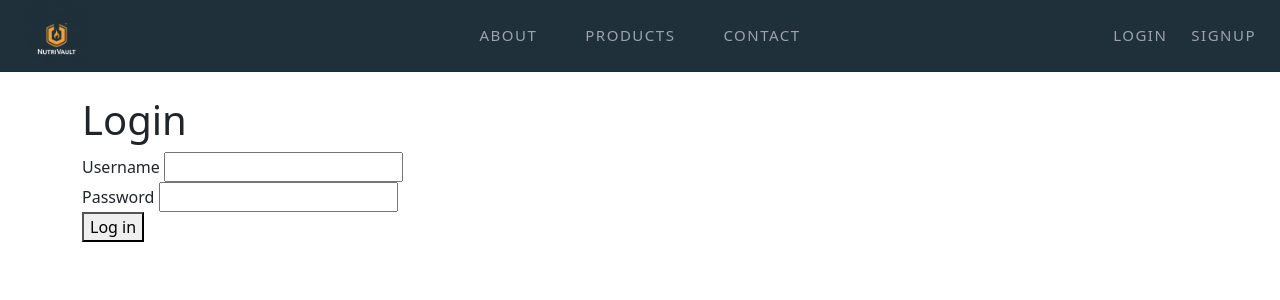
After one commit to Sohammmmmmmm/NutriVault, a Django app: page /Login/ in a window 1280 px wide. The commit adds this page. Shown: the top 300 px of the page. Run offline with Django 5.2, Linux system fonts and the light colour scheme.

Commit message:
Underdeveloping webapp

```diff
--- a/Products/Catalog/admin.py
+++ b/Products/Catalog/admin.py
@@ -1 +1,5 @@
 from django.contrib import admin
+from .models import *
+
+
+admin.site.register(Customer)
--- /dev/null
+++ b/Products/Catalog/templates/Catalog/Login.html
@@ -0,0 +1,17 @@
+{% extends "Catalog/index.html" %}
+
+{% block content %}
+    <h1>Login</h1>
+    <form method="post" action="">
+        {% csrf_token %}
+        <div>
+            <label for="id_username">Username</label>
+            <input type="text" name="Name" id="id_username" required>
+        </div>
+        <div>
+            <label for="id_password">Password</label>
+            <input type="password" name="Password" id="id_password" required>
+        </div>
+        <button type="submit">Log in</button>
+    </form>
+{% endblock %}
--- a/Products/Catalog/templates/Catalog/about.html
+++ b/Products/Catalog/templates/Catalog/about.html
@@ -0,0 +1,5 @@
+{% extends 'Catalog/index.html' %}
+
+{% block content %}
+    <h2>Login to Your Account</h2>
+    {% endblock %}
--- a/Products/Catalog/templates/Catalog/index.html
+++ b/Products/Catalog/templates/Catalog/index.html
@@ -20,7 +20,30 @@
     <a href="{% url 'products' %}">Products</a>
     <a href="{% url 'contact' %}">Contact</a>
 
+    <div class="position-absolute end-0  d-flex gap-4 pe-4">
+    <a href="{% url 'Login' %}">login</a>
+    <a href="{% url 'SignUp' %}">signUp</a>
+    </div>
+
 </nav>
+{% if messages %}
+    {% for message in messages %}
+        <div class="toast align-items-center text-white {% if message.tags == 'error' %}bg-danger{% else %}bg-success{% endif %} border-0 show" role="alert" aria-live="assertive" aria-atomic="true" data-bs-delay="4000">
+            <div class="d-flex">
+                <div class="toast-body fw-bold">
+                    {% if message.tags == 'error' %}{% else %}{% endif %} {{ message }}
+                </div>
+                <button type="button" class="btn-close btn-close-white me-2 m-auto" data-bs-dismiss="toast" aria-label="Close"></button>
+            </div>
+        </div>
+    {% endfor %}
+{% endif %}
+
+<main class="container my-4">
+        {% block content %}
+
+        {% endblock %}
+    </main>
 
 
     <script src="https://cdn.jsdelivr.net/npm/bootstrap@5.3.8/dist/js/bootstrap.bundle.min.js" integrity="sha384-FKyoEForCGlyvwx9Hj09JcYn3nv7wiPVlz7YYwJrWVcXK/BmnVDxM+D2scQbITxI" crossorigin="anonymous"></script>
--- a/Products/Catalog/urls.py
+++ b/Products/Catalog/urls.py
@@ -6,4 +6,6 @@ urlpatterns = [
     path('About/', views.about,name='about'),
     path('Products/', views.products,name='products'),
     path('Contact/', views.contact,name='contact'),
+    path('Login/', views.Login,name = 'Login'),
+    path('SignUp/', views.SignUp,name = 'SignUp'),
 ]
--- a/Products/Catalog/views.py
+++ b/Products/Catalog/views.py
@@ -1,4 +1,8 @@
 from django.shortcuts import render
+from django.http import HttpResponse
+from django.shortcuts import redirect
+from .models import *
+from django.contrib import messages
 
 # Create your views here.
 
@@ -13,3 +17,27 @@ def products(request):
 
 def contact(request):
     return render(request, 'Catalog/contact.html')
+
+def Login(request):
+    Name = ""
+    if request.method == 'POST':
+        Name = request.POST.get('Name')
+        Password = request.POST.get('Password')
+        if not Customer.objects.filter(Name=Name).exists():
+            messages.error(request, "Invalid Username")
+    return render(request, 'Catalog/Login.html')
+
+def SignUp(request):
+    if request.method == 'POST':
+        Name = request.POST.get('Name')
+        Email = request.POST.get('Email')
+        Password = request.POST.get('Password')
+        if Customer.objects.filter(Name=Name).exists():
+            messages.error(request, "Account already exists")
+        else:
+            customer = Customer(Name=Name,Email=Email,Password=Password)
+            customer.save()
+            messages.success(request, f"Account created successfully for {Name}! You can now log in.")
+            return redirect('Login')
+
+    return render(request, 'Catalog/SignUp.html')
```
Also changed, not shown: Products/Catalog/models.py (+8 -0 lines), Products/Catalog/templates/Catalog/SignUp.html (added, +17 -0 lines), Products/Catalog/migrations/0002_customer.py (added), Products/db.sqlite3.
